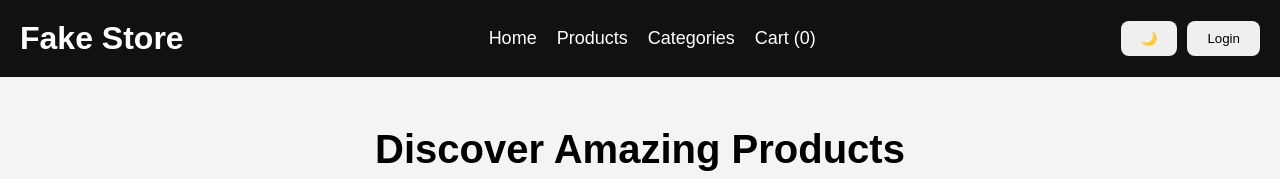
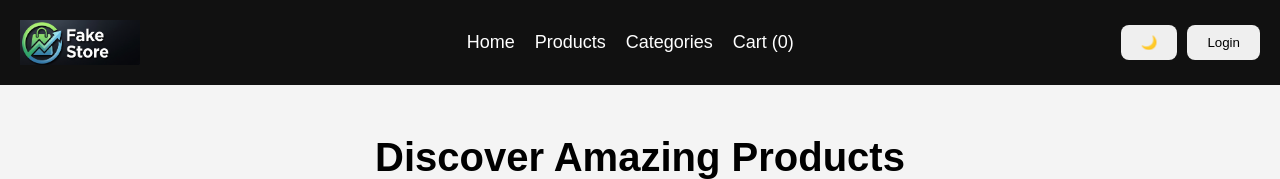
Before and after one commit to ayaalsaudi6-blip/fakestore, a plain HTML site: page index.html in a window 1280 px wide. Shown: the top 179 px of the page. Drawn offline with Linux system fonts and the light colour scheme; no server answers.

Commit message:
feat: implement interactive store logo in navbar

```diff
--- a/index.html
+++ b/index.html
@@ -12,8 +12,12 @@
 
 <header>
     <nav class="navbar">
-        <h1 class="logo">Fake Store</h1>
-        <div class="menu-toggle" id="menu-toggle">
+<div class="logo">
+    <a href="index.html">
+        <img src="images/logo.png" alt="Fake Store Logo" class="logo-img">
+    </a>
+</div>
+       <div class="menu-toggle" id="menu-toggle">
         </div>
 
         <ul class="nav-links">
--- a/style.css
+++ b/style.css
@@ -20,8 +20,16 @@ body{
     flex-wrap:wrap;
 }
 
-.logo{
-    font-size:32px;
+.logo a {
+    display: flex;
+    align-items: center;
+    text-decoration: none;
+}
+
+.logo-img {
+    height: 45px;
+    width: auto;
+    object-fit: contain;
 }
 
 .nav-links{
```
Also changed, not shown: images/logo.png (added).
